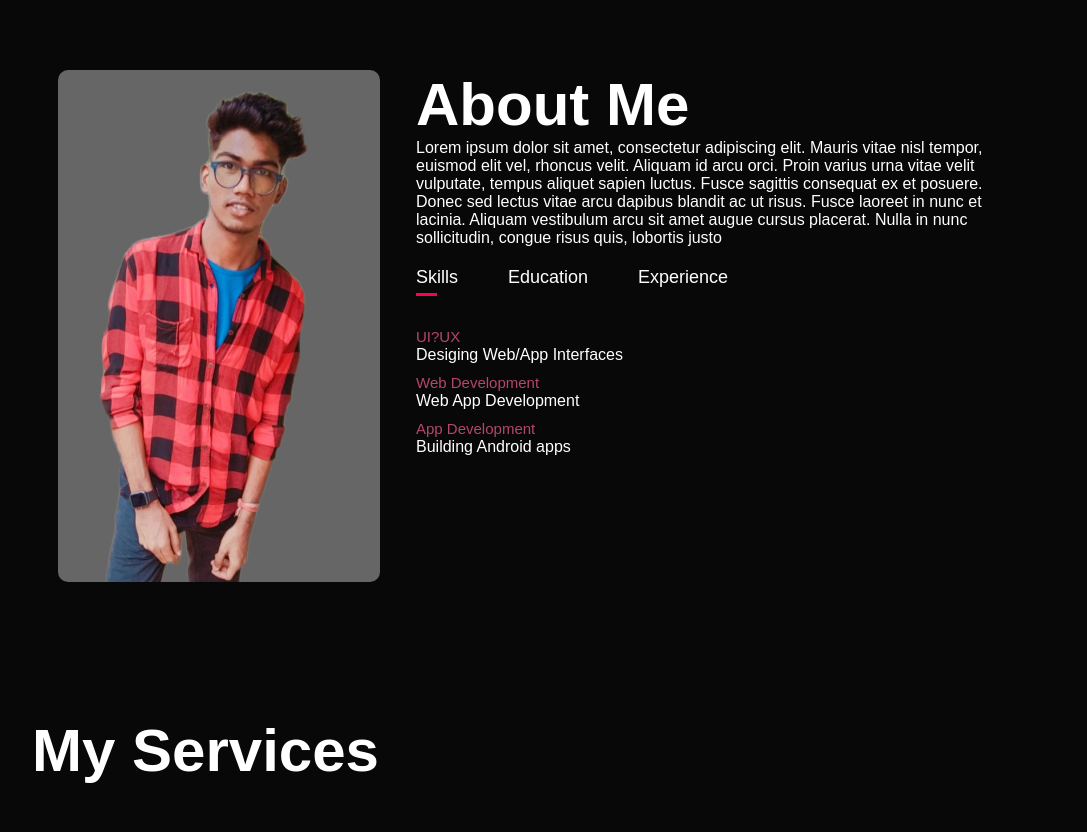
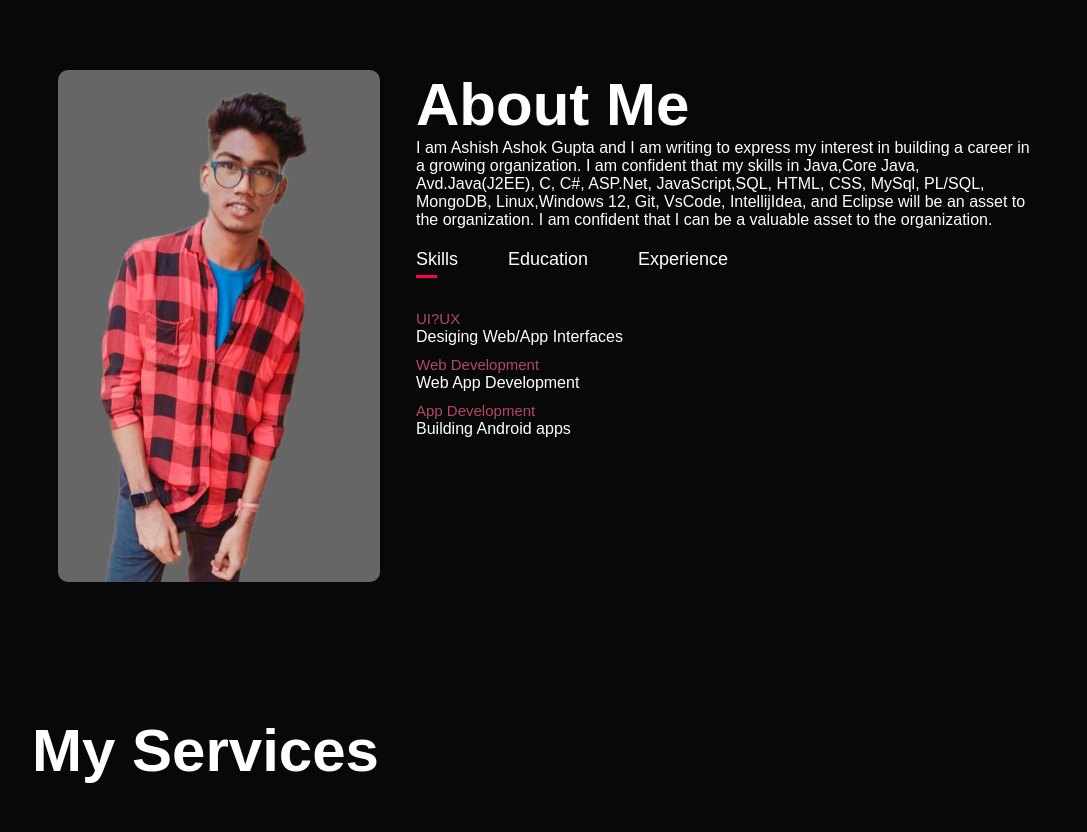
Before and after one commit to ashishgupta-05/portfolio.github.io, a plain HTML site: page index.html in a window 1280 px wide. Shown: the part 820-1652 px from the top of the page, without its empty margins (96-1183 px from the left). Drawn offline with Linux system fonts and the light colour scheme.

Commit message:
changed about

```diff
--- a/index.html
+++ b/index.html
@@ -43,13 +43,12 @@
                 </div>
                 <div class="about-col-2">
                     <h1 class="sub-title">About Me</h1>
-                    <p>Lorem ipsum dolor sit amet, consectetur adipiscing elit. Mauris vitae nisl tempor, euismod elit
-                        vel, rhoncus velit.
-                        Aliquam id arcu orci. Proin varius urna vitae velit vulputate, tempus aliquet sapien luctus.
-                        Fusce sagittis consequat ex et posuere.
-                        Donec sed lectus vitae arcu dapibus blandit ac ut risus. Fusce laoreet in nunc et lacinia.
-                        Aliquam vestibulum arcu sit amet augue cursus placerat.
-                        Nulla in nunc sollicitudin, congue risus quis, lobortis justo</p>
+                    <p>I am Ashish Ashok Gupta and I am writing to express my interest in building a career
+                        in a growing organization. I am confident that my skills in Java,Core Java,
+                        Avd.Java(J2EE), C, C#, ASP.Net, JavaScript,SQL, HTML, CSS, MySql, PL/SQL, MongoDB,
+                        Linux,Windows 12, Git, VsCode, IntellijIdea, and Eclipse will be an asset to the organization.
+                        I am confident that I can be a valuable asset to the organization.
+                       </p>
 
                     <div class="tab-titles">
                         <p class="tab-links active-link" onclick="opentab('skills')">Skills</p>
@@ -161,7 +160,8 @@
                         <a href=""><i class="fa-brands fa-facebook"></i></a>
                         <a href=""><i class="fa-brands fa-twitter"></i></a>
                         <a href=""><i class="fa-brands fa-instagram"></i></a>
-                    <a href=""><i class="fa-brands fa-linkedin"></i></a>
+                        <a href="https://www.linkedin.com/in/ashish-gupta-bb759b251/"><i
+                                class="fa-brands fa-linkedin"></i></a>
                     </div>
                     <a href="images/CV.pdf" class="btn btn2">Download CV</a>
                 </div>
@@ -177,7 +177,8 @@
             </div>
         </div>
         <div class="copyright">
-        <p>Copyright <i class="fa-regular fa-copyright"></i> Ashish. Made with <i class="fa-solid fa-heart"></i> By Ashish Gupta</p>
+            <p>Copyright <i class="fa-regular fa-copyright"></i> Ashish. Made with <i class="fa-solid fa-heart"></i> By
+                Ashish Gupta</p>
         </div>
     </div>
 
```
Lines whose indentation alone changed are shown as unchanged.
